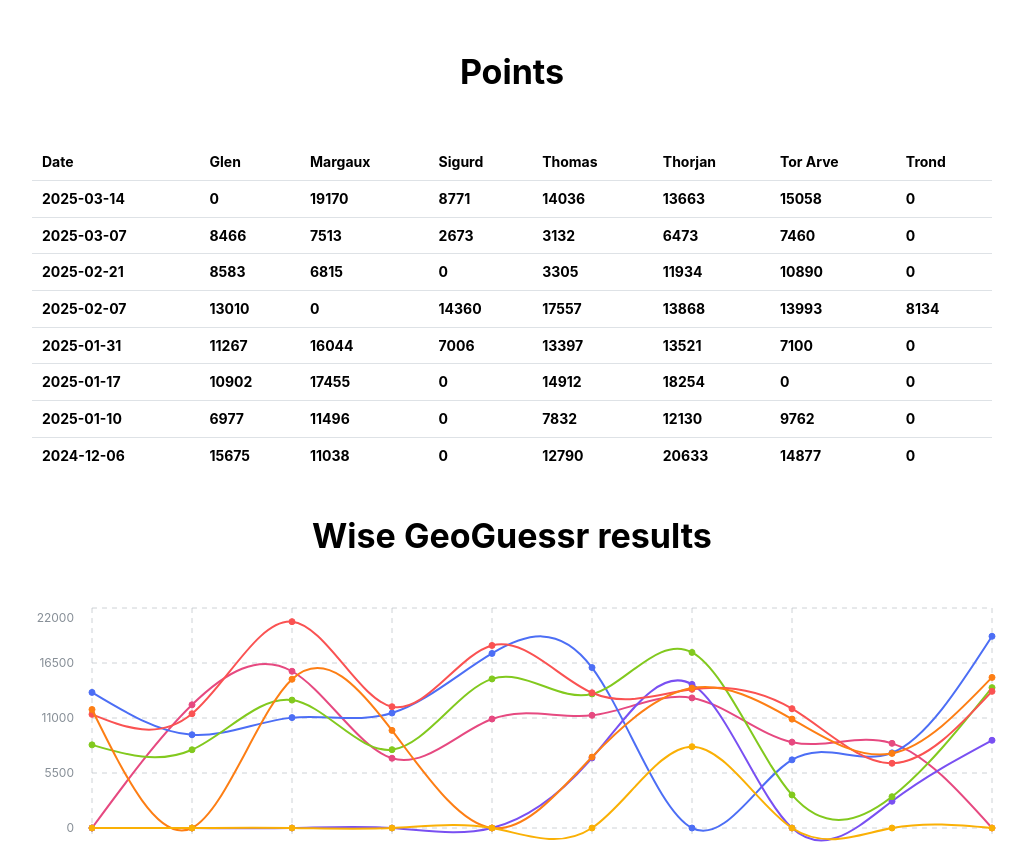
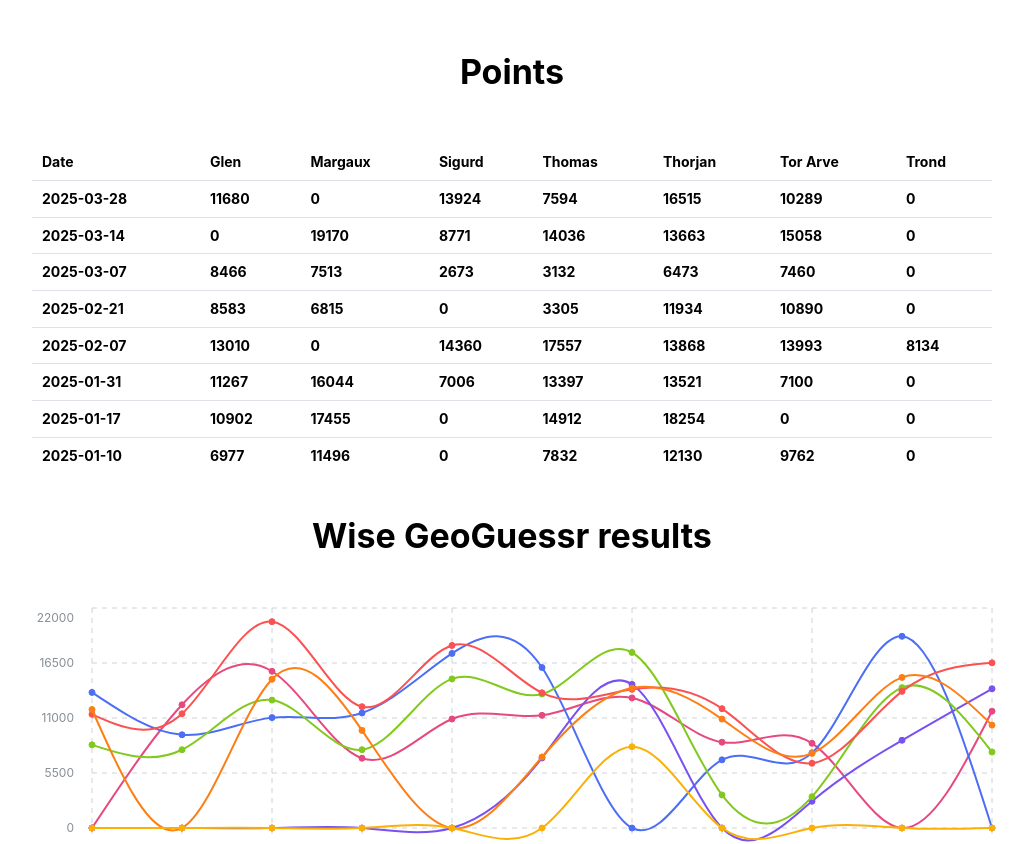
Before and after one commit to glensorbo/wise-geoguessr, a React (Vite) app: page / in a window 1280 px wide. Shown: the top 844 px of the page, without its empty margins (128-1155 px from the left). Built offline with nearby package versions, Linux system fonts and the light colour scheme.

Commit message:
2025-03-28

```diff
--- a/src/data.ts
+++ b/src/data.ts
@@ -1,6 +1,17 @@
 export type Player = 'Glen' | 'Thomas' | 'Margaux' | 'Sigurd' | 'Thorjan' | 'Tor Arve' | 'Trond';
 
 export const data: Record<'date' | Player | 'Winner', string | number>[] = [
+  {
+    date: '2025-03-28',
+    Glen: 11680,
+    Thomas: 7594,
+    Margaux: 0,
+    Thorjan: 16515,
+    'Tor Arve': 10289,
+    Sigurd: 13924,
+    Trond: 0,
+    Winner: 'Thorjan',
+  },
   {
     date: '2025-03-14',
     Glen: 0,
```
